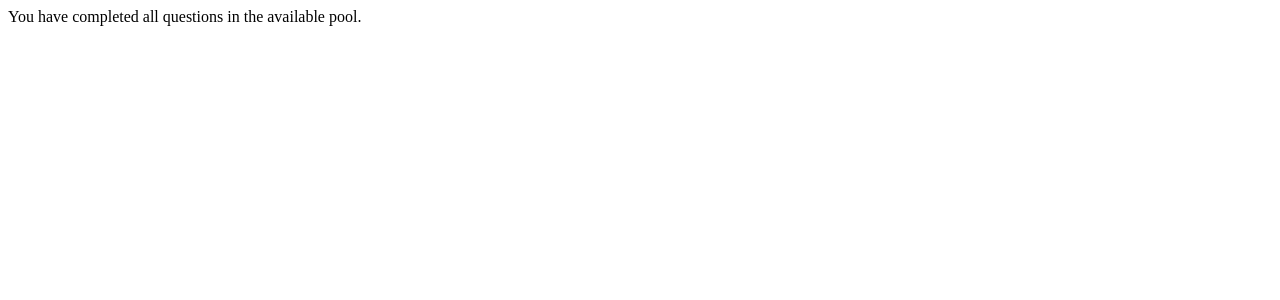
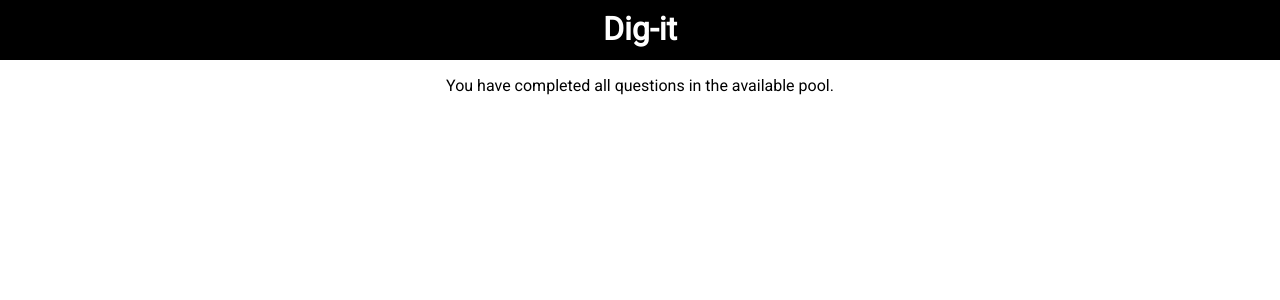
Before and after one commit to EthanMarrs/digit2, a Django app: page / in a window 1280 px wide. Shown: the top 300 px of the page. Run offline with Django 3.2, Linux system fonts and the light colour scheme; a user stored in the database is signed in; tables that the repository leaves empty hold one stand-in row (values such as "Sample post"); some libraries are stand-ins or nearby versions.

Commit message:
Fixed quiz view and template

```diff
--- /dev/null
+++ b/core/static/core/quiz.css
@@ -0,0 +1,22 @@
+body {
+    padding: 0;
+    margin: 0;
+    font-family: 'Roboto', sans-serif;
+}
+
+#navbar {
+    width: 100%;
+    height: 60px;
+    background-color: black;
+    color: white;
+    margin: 0 auto;
+    text-align: center;
+}
+
+#nav-text {
+    padding-top: 10px;
+}
+
+#content {
+    text-align: center;
+}
--- a/core/templates/quiz.html
+++ b/core/templates/quiz.html
@@ -1,5 +1,19 @@
-{% if question %}
-    <p>{{ question.content }}</p>
-{% else %}
-    <p>You have completed all questions in the available pool.</p>
-{% endif %}
+<html>
+<head>
+    {% load static %}
+    <link rel="stylesheet" type="text/css" href="{% static 'core/quiz.css' %}"/>
+    <link href="https://fonts.googleapis.com/css?family=Roboto" rel="stylesheet">
+</head>
+<body>
+<div id="navbar">
+    <h1 id="nav-text">Dig-it</h1>
+</div>
+<div id="content">
+    {% if question %}
+        <p>{{ question.content }}</p>
+    {% else %}
+        <p>You have completed all questions in the available pool.</p>
+    {% endif %}
+</div>
+</body>
+</html>
--- a/core/views.py
+++ b/core/views.py
@@ -195,16 +195,25 @@ class QuestionChangeStateView(View):
 
 
 class QuizView(View):
+    """
+    The view for students answering questions. This is a fairly complex view, since it
+    needs to calculate which questions to show to a student.
+    Firstly, the questions answered within the last 2 weeks are selected.
+    Then the available questions for the last 2 weeks are selected.
+    The answered questions are removed from the available pool.
+    A question is randomly selected from the pool.
+    """
     def get(self, request):
         user = request.user
         week = int(datetime.now().strftime("%V"))
 
         if user.is_authenticated:
-            klass = models.Class.objects.get(users=user)
+            klass = models.Class.objects.filter(users=user).first()
+
+            if not klass:
+                return HttpResponseRedirect('/not_configured')
+
             syllabus = klass.syllabus
-
-            if not syllabus:
-                return HttpResponseRedirect('/not_configured')
 
             # Get IDs of questions answered within the last 2 weeks
             answered = models.QuestionResponse.objects.filter(
```
